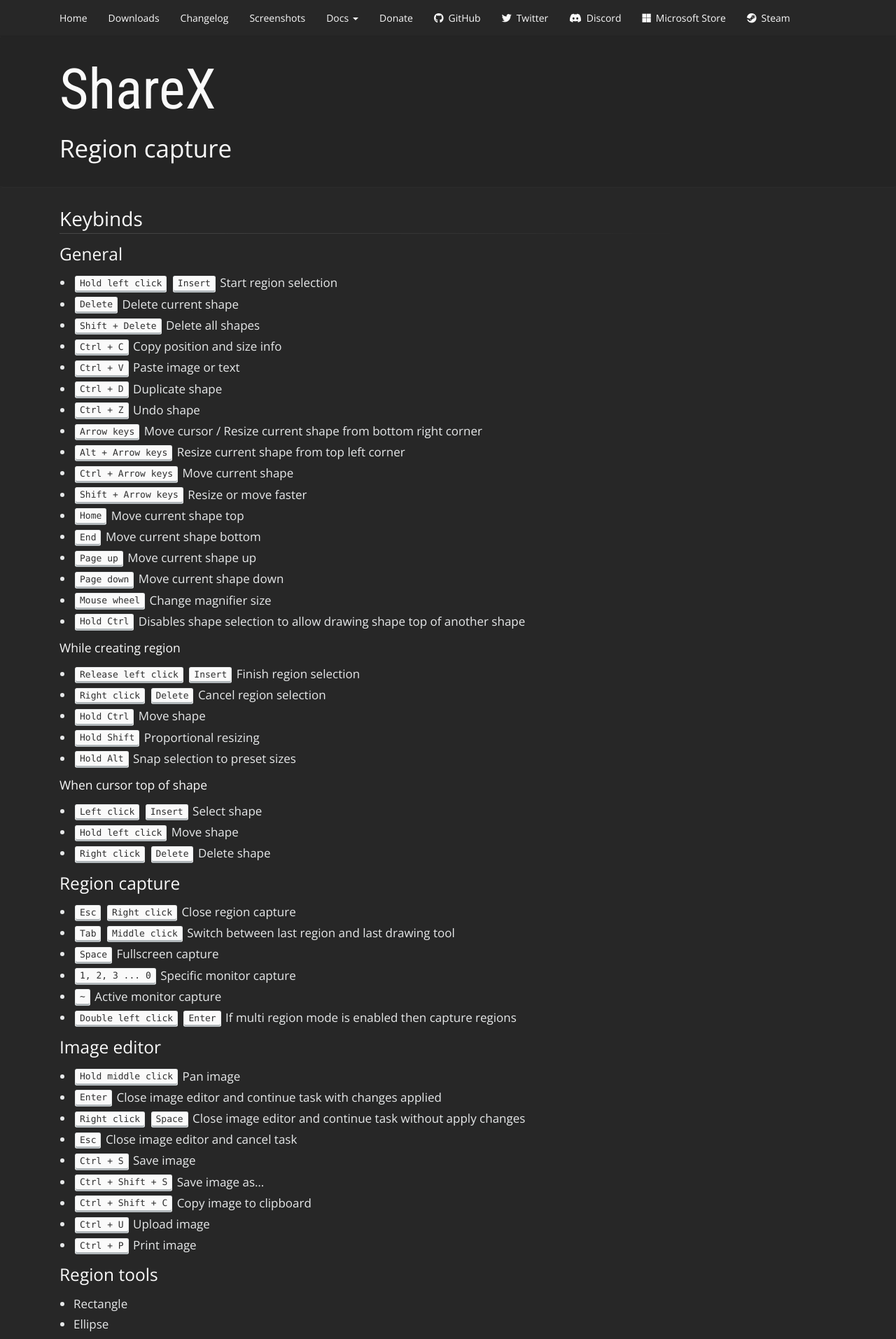
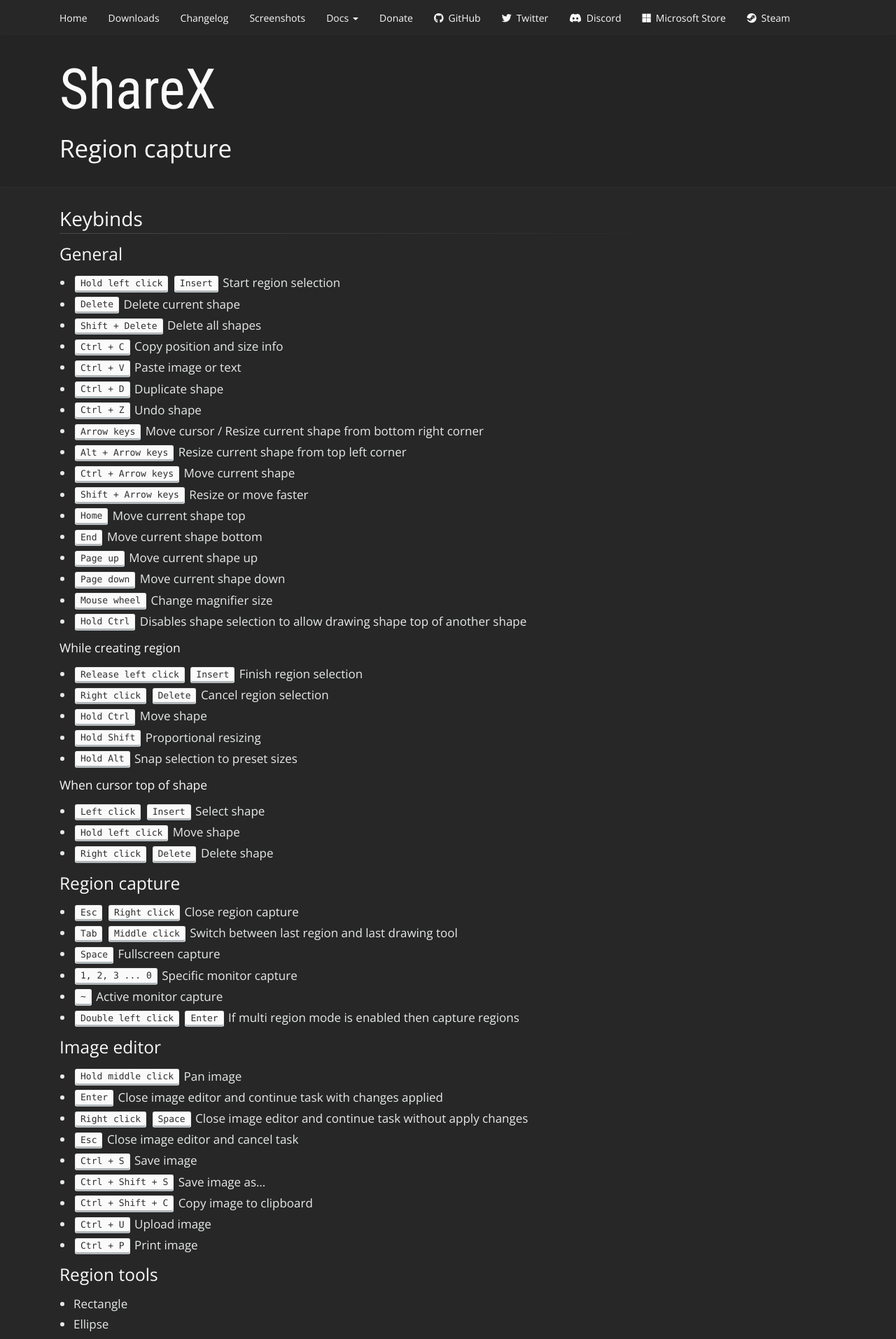
Before and after one commit to ShareX/sharex.github.io, a Jekyll site: the page built from docs/region-capture.md, in a window 1280 px wide. Shown: the top 1913 px of the page at 70% size. Built offline with Jekyll 4.4.1, drawn with Linux system fonts in a browser that asks for light colours.

Commit message:
Update main.scss

```diff
--- a/css/main.scss
+++ b/css/main.scss
@@ -727,7 +727,7 @@
 
     kbd {
         display: inline-block;
-        padding: 0px 6px 2px 6px;
+        padding: 0px 7px 2px 7px;
         margin: 0px 2px;
         font-size: 13px;
         color: $background-highlight;
```
